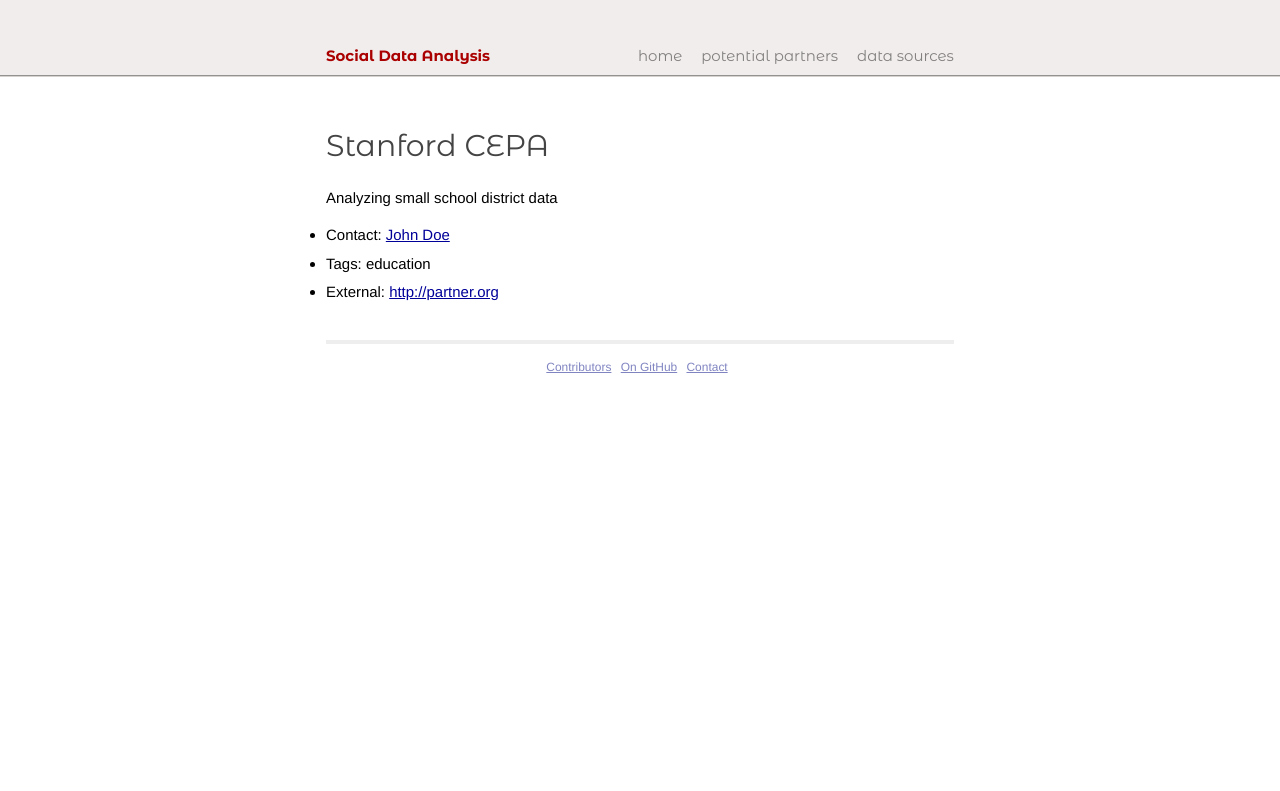
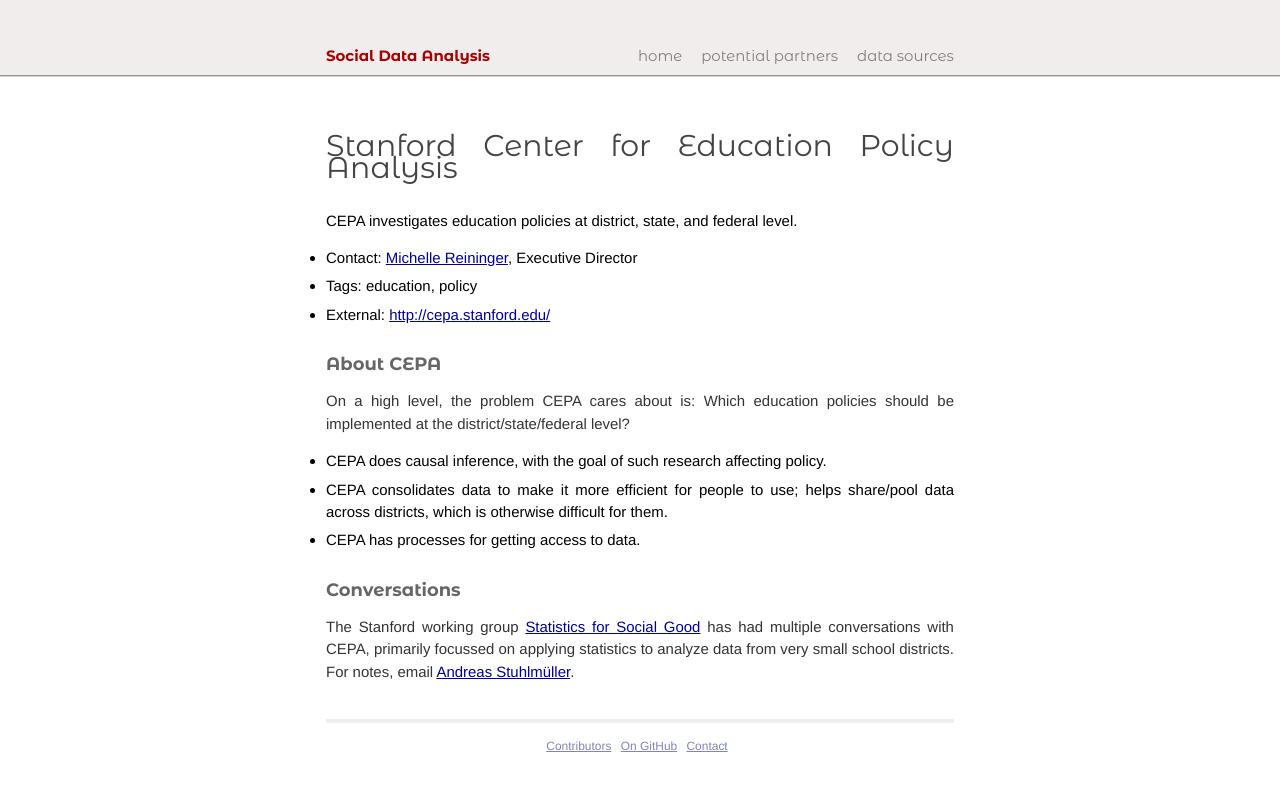
Before and after one commit to stats-for-change/stats-for-change.github.io, a Jekyll site: the page built from partners/stanford-cepa.md, in a window 1280 px wide. Shown: the top 791 px of the page. Built offline with Jekyll 4.4.1, drawn with Linux system fonts in a browser that asks for light colours; Markdown is read by kramdown in place of the engine named in the settings.

Commit message:
Updated potential partners page.

```diff
--- a/partners/stanford-cepa.md
+++ b/partners/stanford-cepa.md
@@ -1,10 +1,22 @@
 ---
 layout: partner
 title: Stanford CEPA - Partners - Social Data Science
-partner-name: Stanford CEPA
-partner-url: http://partner.org
-partner-contact: <a href="mailto:john@doe.com">John Doe</a>
-partner-description: Analyzing small school district data
-partner-tags: education
-is-full-page: false
+partner-name: Stanford Center for Education Policy Analysis
+partner-url: http://cepa.stanford.edu/
+partner-contact: <a href="mailto:reininger@stanford.edu">Michelle Reininger</a>, Executive Director
+partner-description: CEPA investigates education policies at district, state, and federal level.
+partner-tags: education, policy
+is-full-page: true
 ---
+
+### About CEPA
+
+On a high level, the problem CEPA cares about is: Which education policies should be implemented at the district/state/federal level?
+
+- CEPA does causal inference, with the goal of such research affecting policy.
+- CEPA consolidates data to make it more efficient for people to use; helps share/pool data across districts, which is otherwise difficult for them.
+- CEPA has processes for getting access to data.
+
+### Conversations
+
+The Stanford working group [Statistics for Social Good](http://stats-for-good.stanford.edu/) has had multiple conversations with CEPA, primarily focussed on applying statistics to analyze data from very small school districts. For notes, email [Andreas Stuhlmüller](mailto:ast@mit.edu).
```
Also changed, not shown: partners/aidgrade.md (added, +10 -0 lines), partners/berkeley-cega.md (+9 -9 lines), partners/ipa.md (+4 -4 lines).
